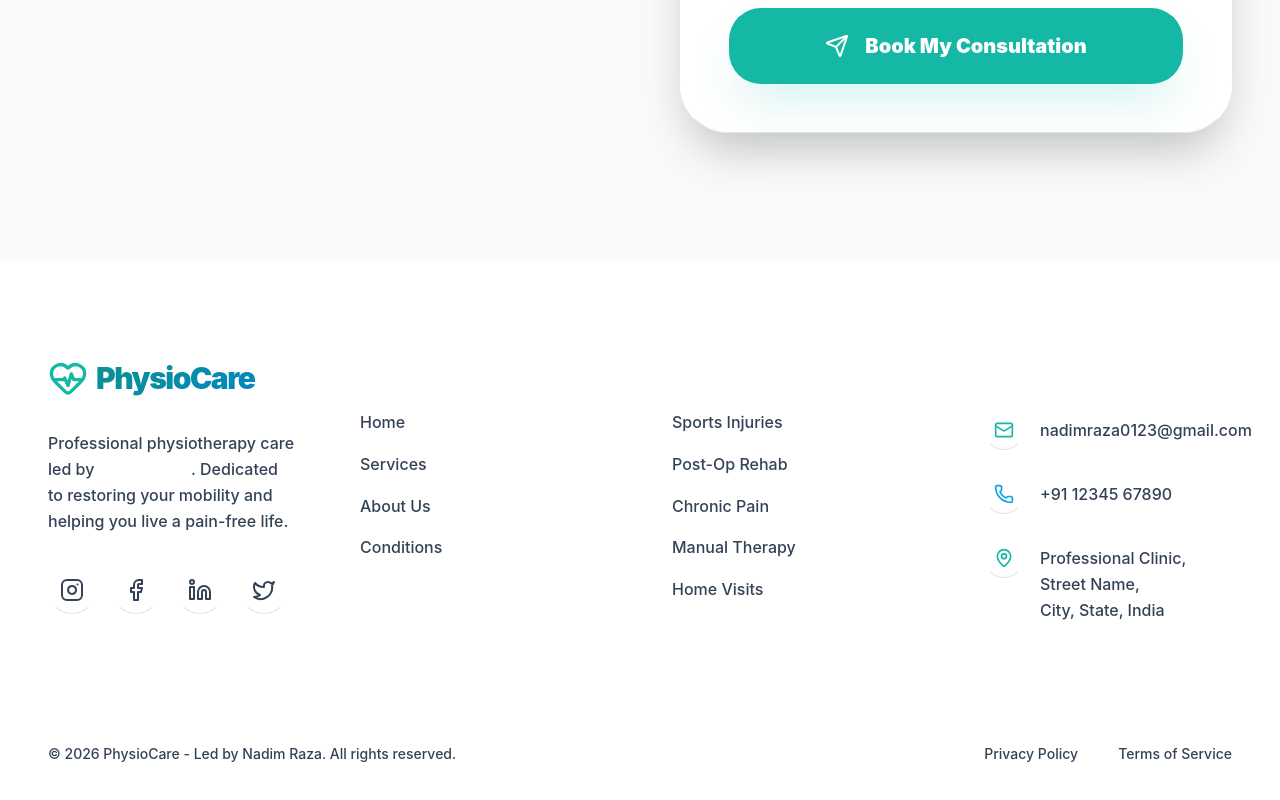
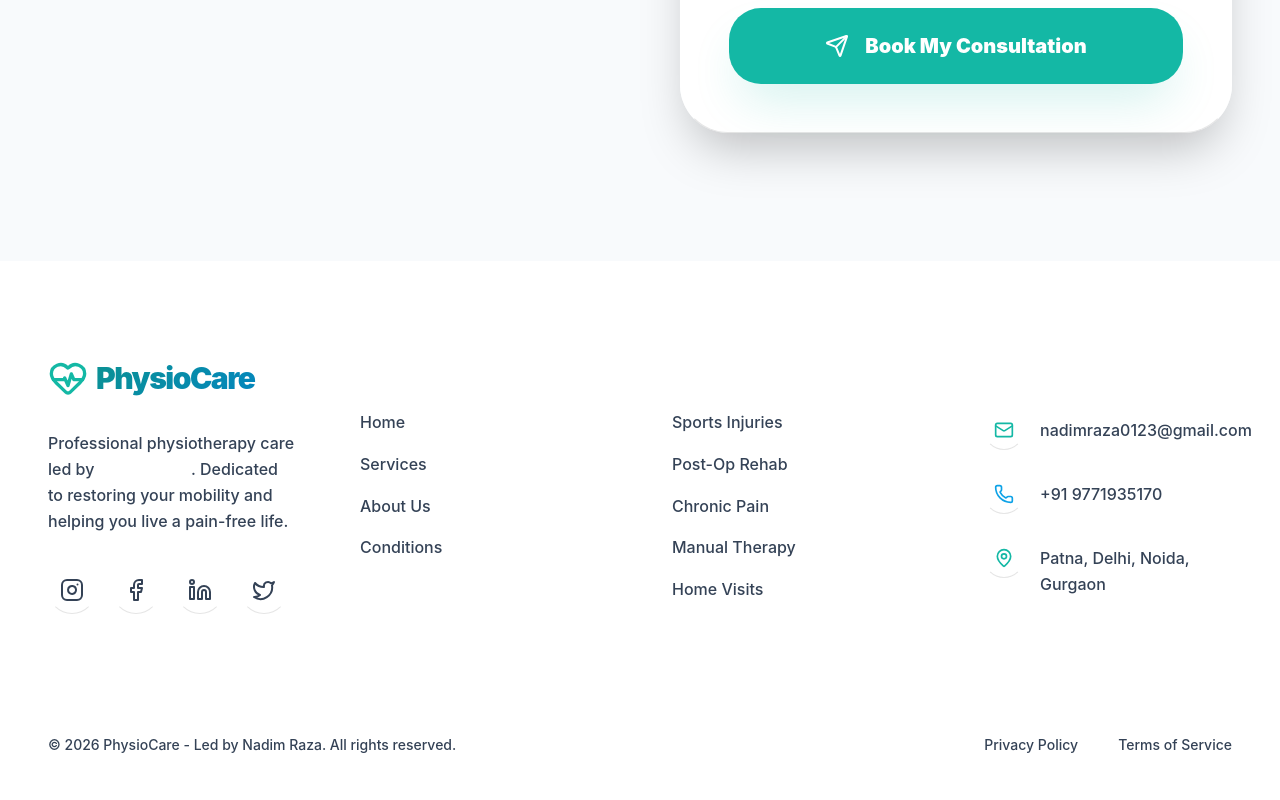
Before and after one commit to 4t1lucifer-cmd/healthcare-web-app, a Next.js app: page / in a window 1280 px wide. Shown: the part 2662-3462 px from the top of the page. Built offline with nearby package versions, Linux system fonts and the light colour scheme.

Commit message:
style: update contact information in footer

```diff
--- a/src/components/Footer.tsx
+++ b/src/components/Footer.tsx
@@ -79,13 +79,15 @@ const Footer = () => {
                             <div className="w-10 h-10 rounded-xl glass flex items-center justify-center flex-shrink-0 border border-white/10">
                                 <Phone className="w-5 h-5 text-accent" />
                             </div>
-                            <span className="pt-2">+91 12345 67890</span>
+                            <a href="tel:+919771935170" className="hover:text-primary transition-colors pt-2">
+                                +91 9771935170
+                            </a>
                         </li>
                         <li className="flex items-start gap-4">
                             <div className="w-10 h-10 rounded-xl glass flex items-center justify-center flex-shrink-0 border border-white/10">
                                 <MapPin className="w-5 h-5 text-primary" />
                             </div>
-                            <span className="pt-2">Professional Clinic, Street Name,<br />City, State, India</span>
+                            <span className="pt-2">Patna, Delhi, Noida, Gurgaon</span>
                         </li>
                     </ul>
                 </div>
```
